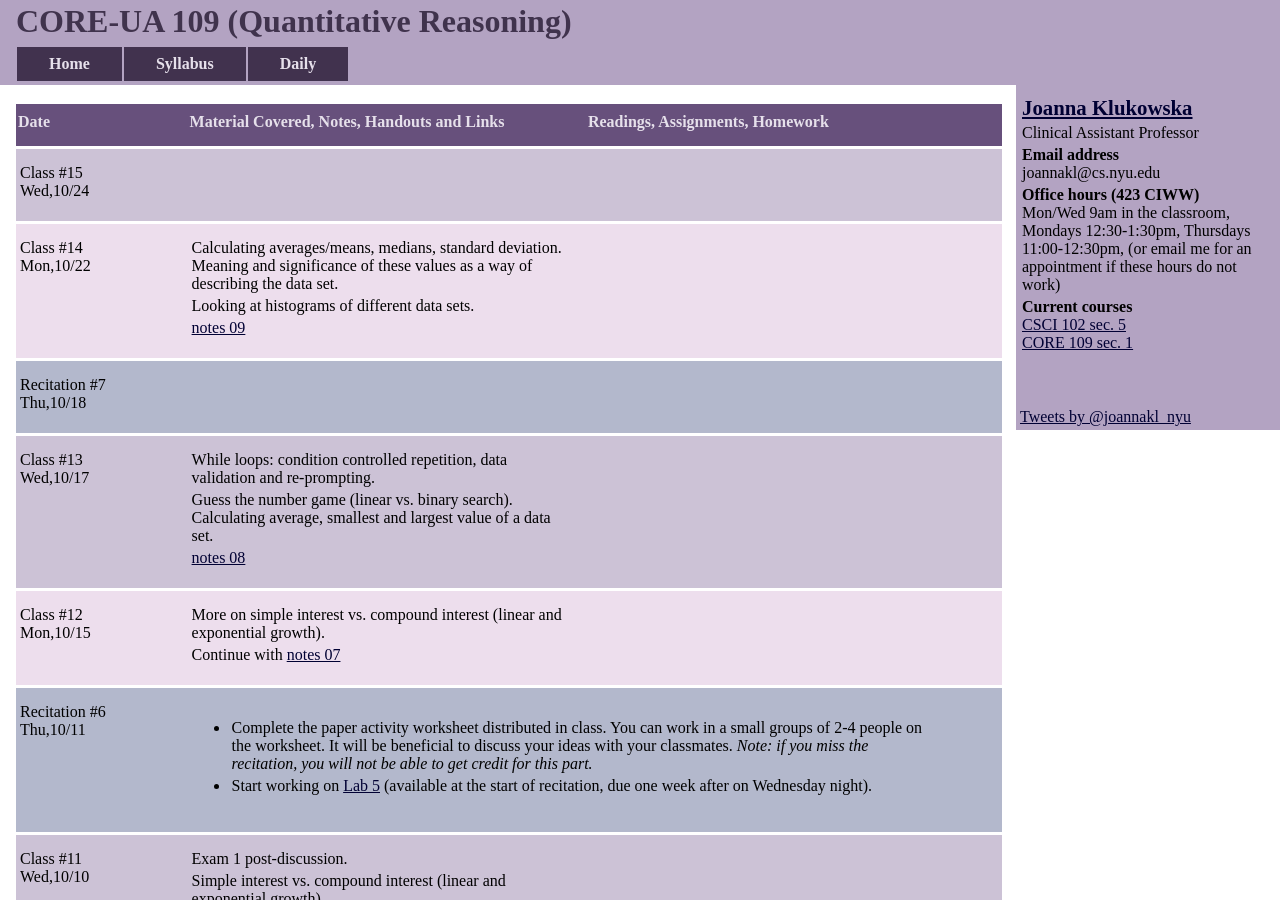
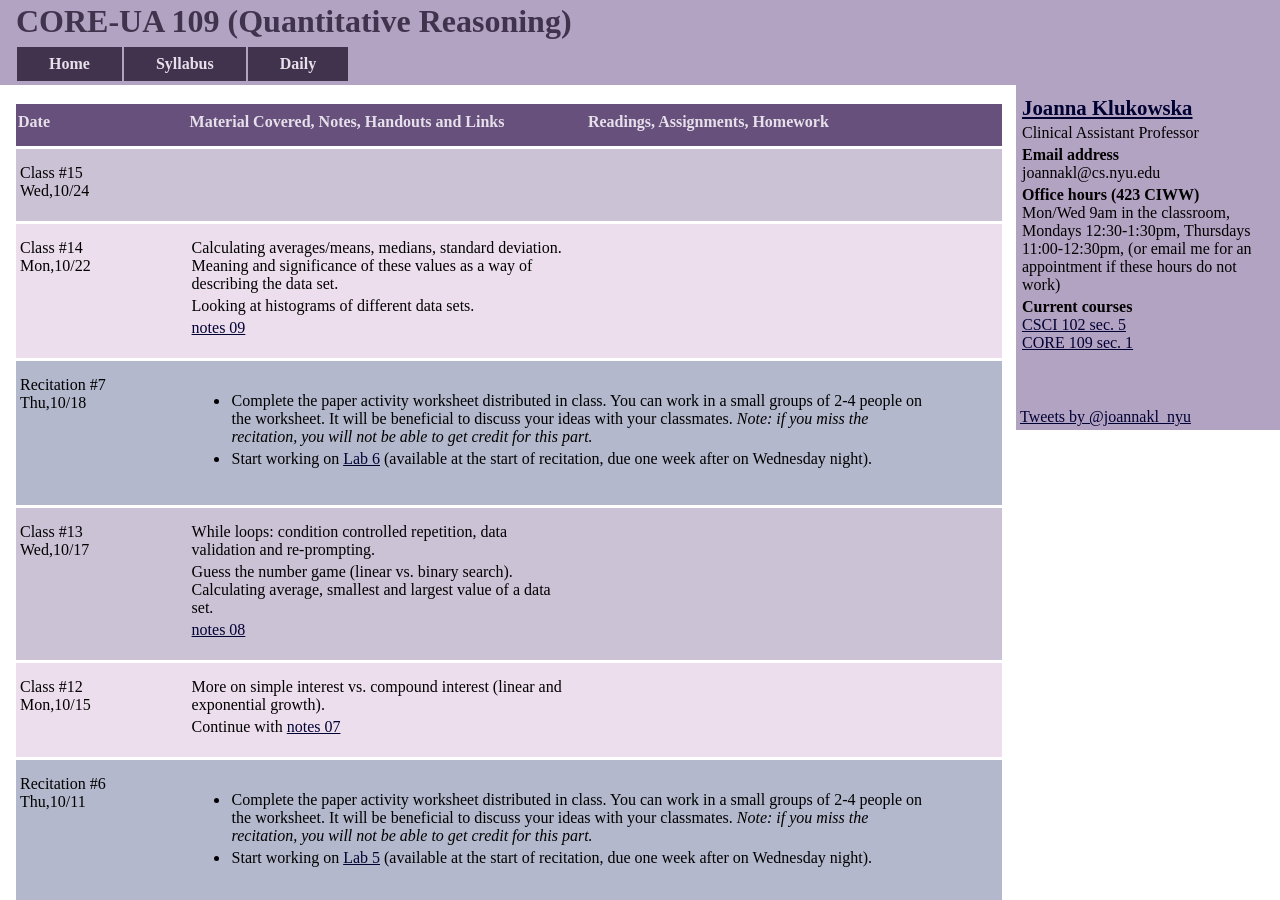
Before and after one commit to joannakl/core109_f18, a Jekyll site: the page built from daily.html, in a window 1280 px wide and 900 px high. Built offline with Jekyll 4.4.1, drawn with Linux system fonts in a browser that asks for light colours; comment, search, counter and statistics services are not loaded.

Commit message:
add recitation 7

```diff
--- a/_includes/daily/rec7.markdown
+++ b/_includes/daily/rec7.markdown
@@ -12,6 +12,18 @@ Thu,10/18
 
 
 
+
+- Complete the paper activity worksheet distributed in class. You can work in a
+small groups of 2-4 people on the worksheet. It will be beneficial to discuss
+your ideas with your classmates. _Note: if you miss the recitation, you will not be
+able to get credit for this part._
+
+- Start working on
+[Lab 6](https://drive.google.com/drive/folders/1FfMo6V5csKctAMGbj2Lblx_3D8RxSXm5?usp=sharing)
+(available at the start of recitation, due one week after on Wednesday night).
+
+
+
 </p>
 </div>
 
```
